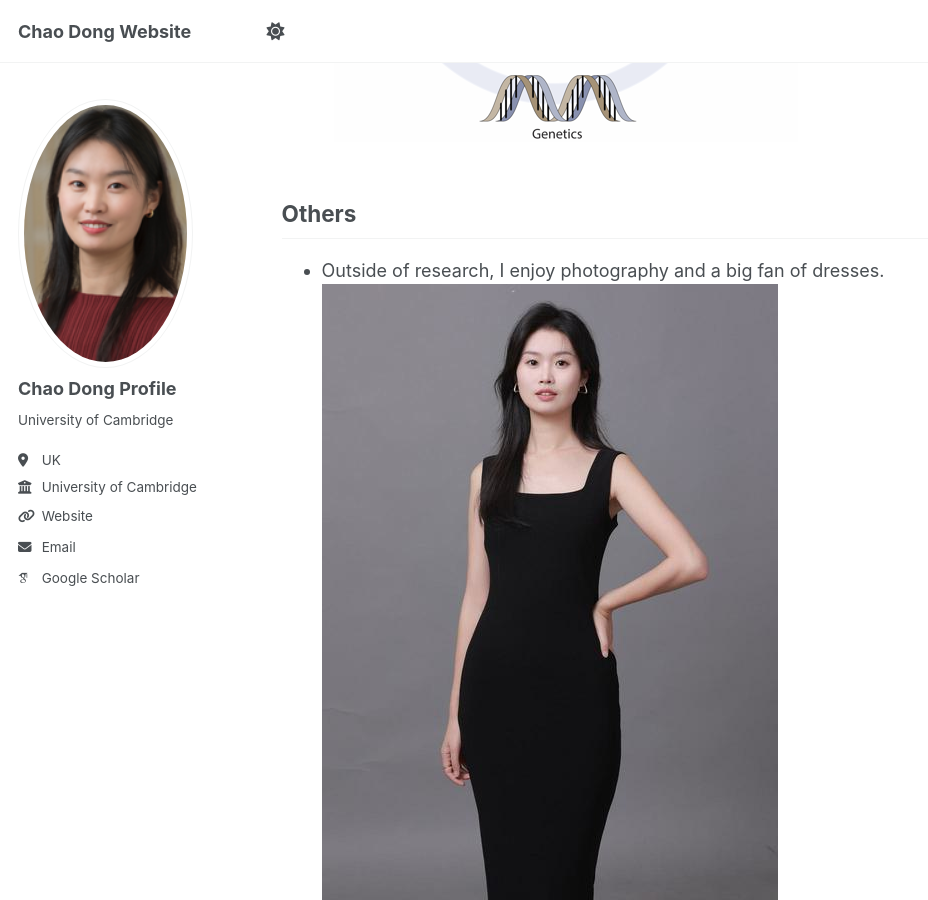
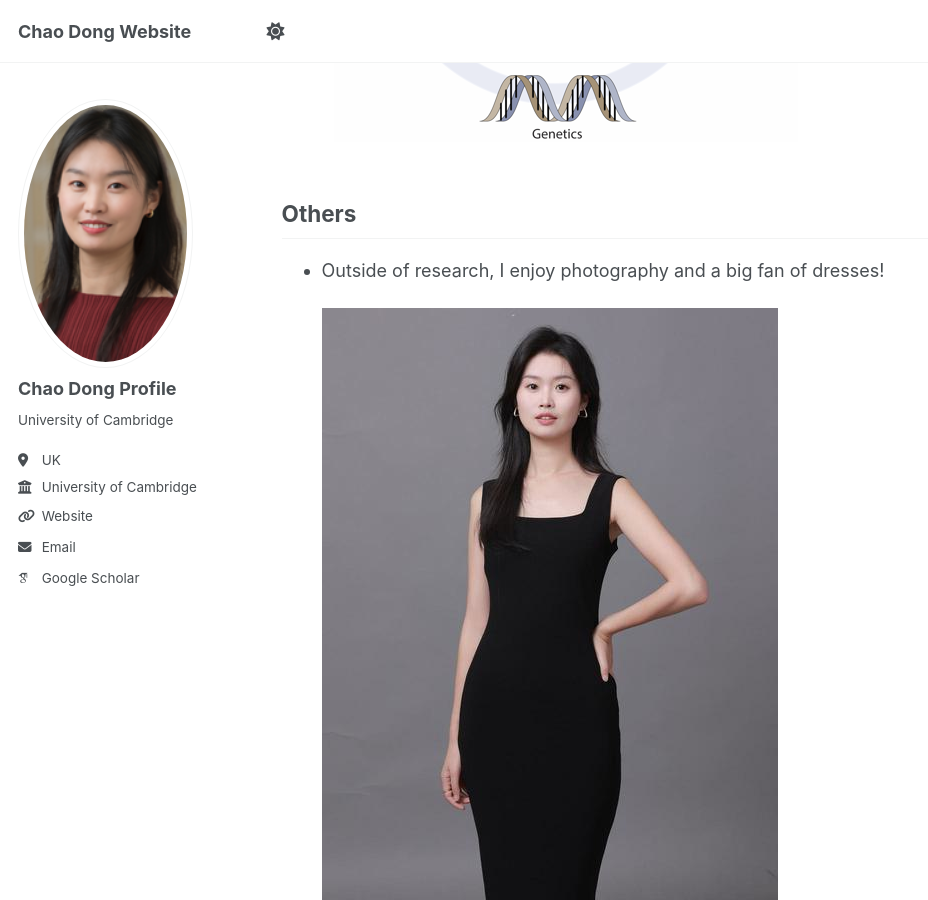
Before and after one commit to ChaoDong12/chaodong.github.io, a Jekyll site: the page built from _pages/about.md, in a window 1280 px wide and 900 px high, scrolled down 3548 px. Shown: the whole window, without its empty margins (0-928 px from the left). Built offline with Jekyll 4.4.1, drawn with Linux system fonts in a browser that asks for light colours; some web fonts are replaced.

```diff
--- a/_pages/about.md
+++ b/_pages/about.md
@@ -74,5 +74,6 @@ Theme
 
 Others
 ------
-* Outside of research, I enjoy photography and a big fan of dresses.
+* Outside of research, I enjoy photography and a big fan of dresses!
+
   ![Editing](./images/Chao_black_01_new_01.jpg)
```
